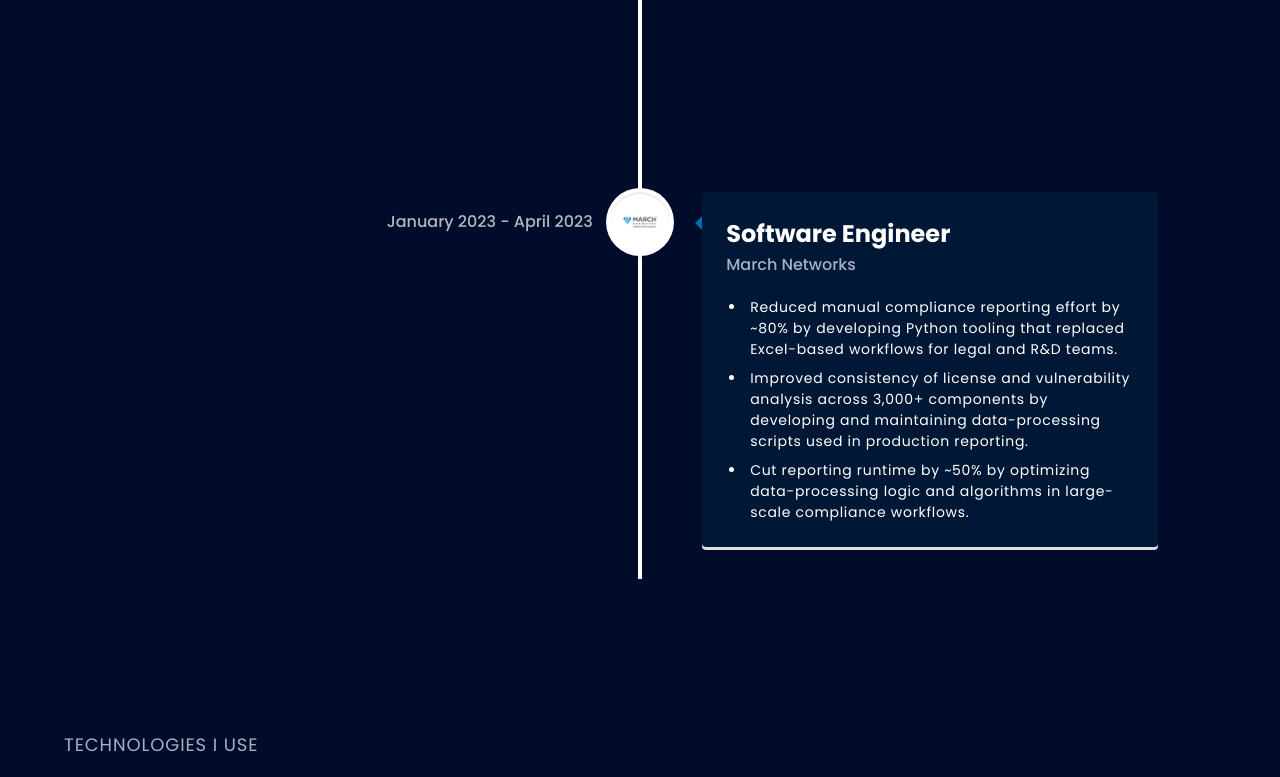
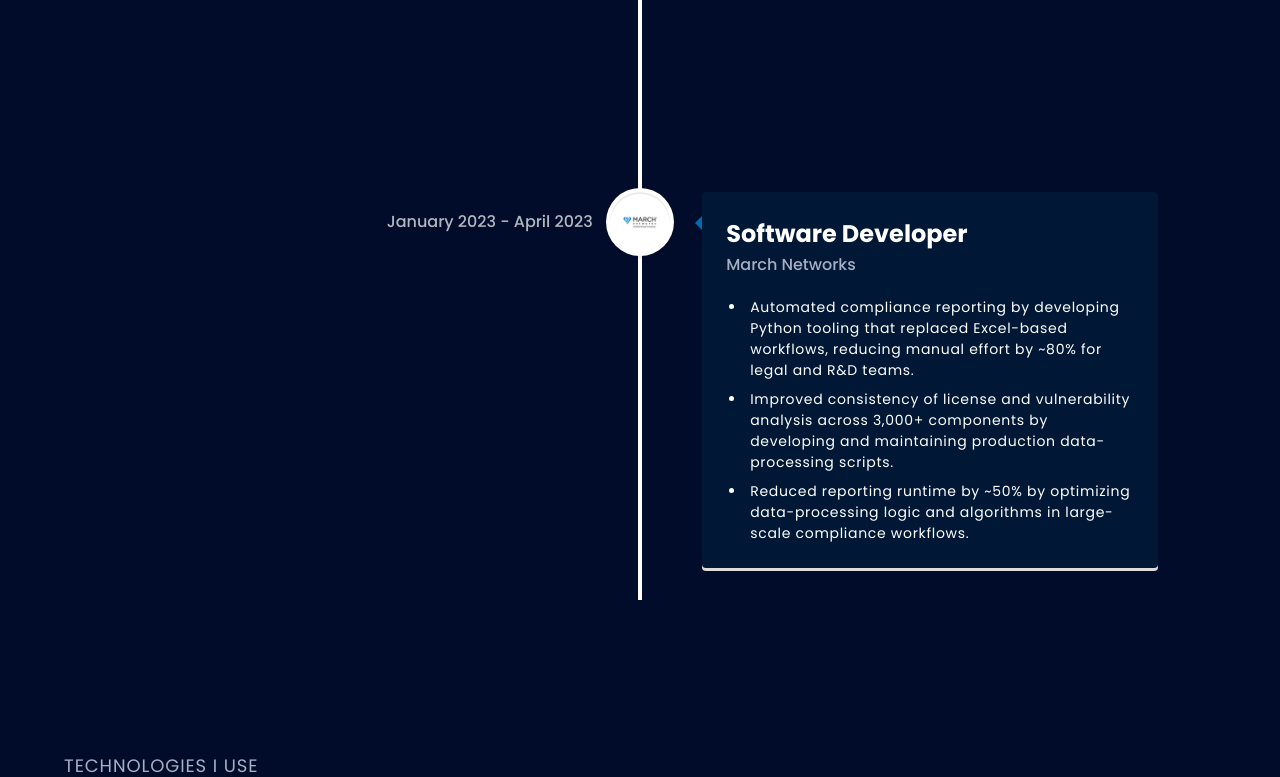
Before and after one commit to Cnashn/Portfolio-Website, a React (Vite) app: page / in a window 1280 px wide. Shown: the part 1984-2761 px from the top of the page. Built offline with nearby package versions, Linux system fonts and the light colour scheme.

Commit message:
minor edit

```diff
--- a/src/constants/index.js
+++ b/src/constants/index.js
@@ -89,21 +89,21 @@ const experiences = [
     iconBg: "#ffffffff",
     date: "September 2023 - April 2024",
     points: [
-      "Improved enterprise architecture data reliability by developing Python scripts and validation workflows, reducing manual QA effort and enabling consistent inputs for governance reviews.",
-      "Identified duplicated workflows across 30+ IT initiatives by analyzing submission processes, contributing efficiency estimates of 20–30% referenced in Architecture Review Board discussions.",
-      "Enabled modernization and standards compliance decisions by preparing structured datasets and documentation used by senior enterprise architects in system design reviews.",
+      "Developed Python scripts and data validation logic to improve the reliability of enterprise architecture datasets, eliminating manual QA steps and ensuring consistent inputs for governance reviews.",
+      "Implemented analysis scripts to surface duplicated workflows across 30+ IT initiatives, supporting consolidation discussions and contributing quantified efficiency estimates (20–30%).",
+      "Generated structured datasets and technical documentation consumed by senior enterprise architects to evaluate modernization and standards compliance in system design reviews.",
     ],
   },
   {
-    title: "Software Engineer",
+    title: "Software Developer",
     company_name: "March Networks",
     icon: march_networks,
     iconBg: "#ffffffff",
     date: "January 2023 - April 2023",
     points: [
-      "Reduced manual compliance reporting effort by ~80% by developing Python tooling that replaced Excel-based workflows for legal and R&D teams.",
-      "Improved consistency of license and vulnerability analysis across 3,000+ components by developing and maintaining data-processing scripts used in production reporting.",
-      "Cut reporting runtime by ~50% by optimizing data-processing logic and algorithms in large-scale compliance workflows.",
+      "Automated compliance reporting by developing Python tooling that replaced Excel-based workflows, reducing manual effort by ~80% for legal and R&D teams.",
+      "Improved consistency of license and vulnerability analysis across 3,000+ components by developing and maintaining production data-processing scripts.",
+      "Reduced reporting runtime by ~50% by optimizing data-processing logic and algorithms in large-scale compliance workflows.",
     ],
   },
 ];
```
Also changed, not shown: 1 other file (tests, documents, lock files or other folders).
